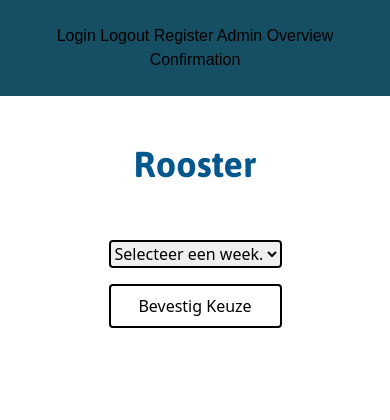
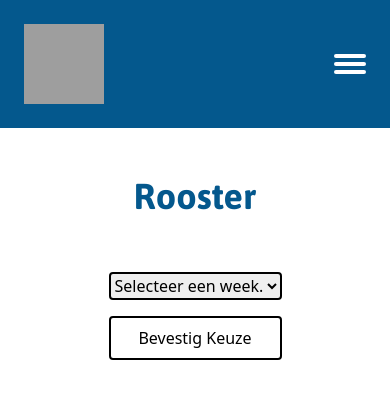
Before and after one commit to ThijsVanLoo1/CLE2, a PHP site: page /reservation.php in a window 390 px wide. Shown: the top 420 px of the page. Run offline with PHP 8.4, Linux system fonts and the light colour scheme; data comes from the database, SQL or seed files in the repository; grey boxes are pictures that could not be loaded.

Commit message:
comments

```diff
--- a/CLE2/reservation.php
+++ b/CLE2/reservation.php
@@ -1,22 +1,39 @@
 <?php
 /** @var mysqli $db */
 require_once "includes/database.php";
+session_start();
+// 1. kies een week
+// 2. zet de value van die week zijn id
+// 3. haal de datum uit het database voor die week
+// 4. zet de value in de datum's
+$query = "SELECT * FROM weeks";
+$result = mysqli_query($db, $query) or die('Error ' . mysqli_error($db) . ' with query ' . $query);
+$weeks = [];
 
-$first_name = "";
-$last_name = "";
-$email = "";
-$phone_number = "";
-$comment = "";
-$date = "";
-$time_slot = "";
-$error = "";
+while ($row = mysqli_fetch_assoc($result)) {
+    $weeks[] = $row;
+}
+$week1 = $weeks[0];
+$week2 = $weeks[1];
+$week3 = $weeks[2];
+$week4 = $weeks[3];
 
+$query = "SELECT id, first_name, last_name FROM users";
+$result = mysqli_query($db, $query) or die('Error ' . mysqli_error($db) . ' with query ' . $query);
+$docenten = [];
+
+while ($row = mysqli_fetch_assoc($result)) {
+    $docenten[] = $row;
+}
+
+$current_user_id = $_POST['user_id'] ?? $user_id ?? "";
 if (isset($_POST['submit'])) {
     $first_name = $_POST['first_name'];
     $last_name = $_POST['last_name'];
     $email = $_POST['email'];
     $phone_number = $_POST['phone_number'];
     $comment = $_POST['comment'];
+    $user_id = $_POST['user_id'];
     $date = $_POST['days'];
     $time_slot = $_POST['times'];
 
@@ -39,17 +56,23 @@ if (isset($_POST['submit'])) {
     }
 
     if (!empty($first_name) && !empty($last_name) && !empty($email) && !empty($phone_number)) {
-
         $first_name = mysqli_real_escape_string($db, $first_name);
         $last_name = mysqli_real_escape_string($db, $last_name);
         $email = mysqli_real_escape_string($db, $email);
         $phone_number = mysqli_real_escape_string($db, $phone_number);
         $time_slot = mysqli_real_escape_string($db, $time_slot);
         $date = mysqli_real_escape_string($db, $date);
+        $user_id = mysqli_real_escape_string($db, $user_id);
+        $comment = mysqli_real_escape_string($db, $comment);
 
-        $query = "INSERT INTO reservations (`first_name`, `last_name`, `email`, `phone_number`, `comment`, `date`, `time_slot`) VALUES ('$first_name', '$last_name', '$email', '$phone_number', '$comment', '$date', '$time_slot')";
-        $result = mysqli_query($db, $query)
-        or die('Error: ' . mysqli_error($db) . ' with query ' . $query);
+        $_SESSION['first_name'] = $first_name;
+        $_SESSION['last_name'] = $last_name;
+        $_SESSION['date'] = $date;
+        $_SESSION['docent_id'] = $user_id;
+        $_SESSION['time_slot'] = $time_slot;
+        $query = "INSERT INTO reservations (`first_name`, `last_name`, `email`, `phone_number`, `comment`,`user_id`, `date`, `time_slot`) VALUES ('$first_name', '$last_name', '$email', '$phone_number', '$comment', '$user_id', '$date', '$time_slot')";
+        $result = mysqli_query($db, $query) or die('Error: ' . mysqli_error($db) . ' with query ' . $query);
+
         header('Location: confirmation.php');
         mysqli_close($db);
         exit;
@@ -60,21 +83,40 @@ if (isset($_POST['submit'])) {
 <html lang="en">
 <head>
     <meta charset="UTF-8">
-    <meta name="viewport"
-          content="width=device-width, user-scalable=no, initial-scale=1.0, maximum-scale=1.0, minimum-scale=1.0">
+    <meta name="viewport" content="width=device-width, initial-scale=1.0">
     <meta http-equiv="X-UA-Compatible" content="ie=edge">
-    <link href="https://fonts.googleapis.com/css2?family=Asap:ital,wght@0,100..900;1,100..900&display=swap"
-          rel="stylesheet">
+    <link href="https://fonts.googleapis.com/css2?family=Asap:wght@100..900&display=swap" rel="stylesheet">
     <link href="output.css" rel="stylesheet">
     <title>Reservatie pagina</title>
     <script>
+        // Laad de week in van uit het datebase en ook de dagen
+        const weeksData = {
+            "<?= $week1['week_id'] ?>": ["<?= $week1['day_1'] ?>", "<?= $week1['day_2'] ?>", "<?= $week1['day_3'] ?>", "<?= $week1['day_4'] ?>", "<?= $week1['day_5'] ?>"],
+            "<?= $week2['week_id'] ?>": ["<?= $week2['day_1'] ?>", "<?= $week2['day_2'] ?>", "<?= $week2['day_3'] ?>", "<?= $week2['day_4'] ?>", "<?= $week2['day_5'] ?>"],
+            "<?= $week3['week_id'] ?>": ["<?= $week3['day_1'] ?>", "<?= $week3['day_2'] ?>", "<?= $week3['day_3'] ?>", "<?= $week3['day_4'] ?>", "<?= $week3['day_5'] ?>"],
+            "<?= $week4['week_id'] ?>": ["<?= $week4['day_1'] ?>", "<?= $week4['day_2'] ?>", "<?= $week4['day_3'] ?>", "<?= $week4['day_4'] ?>", "<?= $week4['day_5'] ?>"]
+        };
+
         //Functie om de dagen select op te roepen.
         function showDays() {
-            const weeks = document.getElementById('weeks').value;
+            const selectedWeek = document.getElementById('weeks').value;
             const daysContainer = document.getElementById('days-container');
+            const daysSelect = document.getElementById('days');
+
+            daysSelect.innerHTML = '<option value="" disabled selected>Selecteer een dag.</option>';
             //Als de week is geselecteerd verander de display naar block om het zichtbaar te maken.
-            if (weeks) {
+            //Daarnaast maakt hij dan ook een const aan die heet day en daar zijn dan de opties van de dag.
+            if (selectedWeek && weeksData[selectedWeek]) {
+                weeksData[selectedWeek].forEach((day, index) => {
+                    //Daarnaast maakt hij dan ook een const aan die heet day en daar zijn dan de opties van de dag.
+                    const option = document.createElement('option');
+                    option.value = day;
+                    option.textContent = ["Ma", "Di", "Wo", "Do", "Vr"][index];
+                    daysSelect.appendChild(option);
+                });
                 daysContainer.style.display = 'block';
+            } else {
+                daysContainer.style.display = 'none';
             }
         }
 
@@ -84,7 +126,6 @@ if (isset($_POST['submit'])) {
             const timeContainer = document.getElementById('time-container');
 
             timeContainer.innerHTML = '';
-
             //Maak een label voor de tijd select.
             const label = document.createElement('label');
             label.setAttribute('for', 'times');
@@ -95,7 +136,7 @@ if (isset($_POST['submit'])) {
             select.setAttribute('id', 'times');
             select.setAttribute('name', 'times');
             select.setAttribute('onchange', 'showData()');
-            select.setAttribute('class', 'flex flex-col items-center mt-4 border-2 border-black rounded')
+            select.setAttribute('class', 'flex flex-col items-center mt-4 border-2 border-black rounded');
 
             //Lijst met tijd. Moet nog worden aangepast om met PHP te werken.
             const times = ["12:30", "20:00"];
@@ -120,18 +161,35 @@ if (isset($_POST['submit'])) {
                 dataContainer.style.display = 'flex';
             }
         }
+
     </script>
 </head>
 
-<nav class="text-center bg-cyan-900 font-poppins p-6">
-    <a href="login.php">Login</a>
-    <a href="logout.php">Logout</a>
-    <a href="register.php">Register</a>
-    <a href="admin.php">Admin</a>
-    <a href="overview.php">Overview</a>
-    <a href="confirmation.php">Confirmation</a>
+<nav class="flex items-center justify-between p-6 bg-[#04588D]">
+    <div>
+        <a href="index.php">
+            <img src="https://www.deeendragt.nl/wp-content/uploads/sites/13/2022/10/IKCElogoklein.jpg" alt="Logo"
+                 class="w-20 h-20">
+        </a>
+    </div>
+    <div class="hidden md:flex gap-6 nav-links">
+        <a href="index.php" class="text-white hover:text-[#003060]">Home</a>
+        <a href="#" class="text-white hover:text-[#003060]">Contact</a>
+    </div>
+    <div id="mobile-menu" class="menu-toggle md:hidden cursor-pointer flex flex-col gap-1">
+        <span class="w-8 h-1 bg-white rounded transition-all"></span>
+        <span class="w-8 h-1 bg-white rounded transition-all"></span>
+        <span class="w-8 h-1 bg-white rounded transition-all"></span>
+    </div>
 </nav>
-
+<div class="nav-links hidden flex-col gap-4 bg-[#04588D] md:hidden " id="nav-links">
+    <a href="index.php" class="text-white block text-center p-2 bg-[#003060] border-b border-t">Home</a>
+    <a href="#" class="text-white block text-center p-2 bg-[#003060] border-b">Contact</a>
+</div>
+<div id="mobile-menu" class="hidden sm:hidden flex flex-col gap-2 p-4 bg-[#04588D] text-white">
+    <a href="index.php" class="hover:text-[#003060] block ">Home</a>
+    <a href="" class="hover:text-[#003060] block ">Contact</a>
+</div>
 <header class="flex justify-center text-4xl font-bold font-asap text-[#04588D] my-12">Rooster</header>
 <body>
 <div class="flex justify-center">
@@ -139,20 +197,15 @@ if (isset($_POST['submit'])) {
         <label for="weeks"></label>
         <select id="weeks" name="weeks" onchange="showDays()" class="border-2 border-black rounded">
             <option value="" disabled selected>Selecteer een week.</option>
-            <option value="week1">Week 1</option>
-            <option value="week2">Week 2</option>
-            <option value="week3">Week 3</option>
-            <option value="week4">Week 4</option>
+            <option value="<?= $week1['week_id'] ?>">Week 1</option>
+            <option value="<?= $week2['week_id'] ?>">Week 2</option>
+            <option value="<?= $week3['week_id'] ?>">Week 3</option>
+            <option value="<?= $week4['week_id'] ?>">Week 4</option>
         </select>
         <div id="days-container" style="display: none;">
             <label for="days"></label>
             <select id="days" name="days" class="border-2 border-black rounded p-6" onchange="timeSelect()">
                 <option value="" disabled selected>Selecteer een dag.</option>
-                <option value="Maandag">Ma</option>
-                <option value="Dinsdag">Di</option>
-                <option value="Woensdag">Wo</option>
-                <option value="Donderdag">Do</option>
-                <option value="Vrijdag">Vr</option>
             </select>
         </div>
 
@@ -160,22 +213,42 @@ if (isset($_POST['submit'])) {
         <div id="data-container" class="flex flex-col gap-4" style="display: none;">
             <label for="first_name">Voornaam</label>
             <input type="text" id="first_name" name="first_name" class="border-2 border-black rounded p-4"
-                   value="<?= htmlspecialchars($first_name) ?>">
+                   value="<?= htmlspecialchars($_POST['first_name'] ?? $first_name ?? "") ?>">
             <label for="last_name">Achternaam</label>
             <input type="text" id="last_name" name="last_name" class="border-2 border-black rounded p-4"
-                   value="<?= htmlspecialchars($last_name) ?>">
+                   value="<?= htmlspecialchars($_POST['last_name'] ?? $last_name ?? "") ?>">
             <label for="email">Email</label>
             <input type="email" id="email" name="email" class="border-2 border-black rounded p-4"
-                   value="<?= htmlspecialchars($email) ?>">
+                   value="<?= htmlspecialchars($_POST['email'] ?? $email ?? "") ?>">
+            <label for="user_id">Docent</label>
+            <select id="user_id" name="user_id" class="border-2 border-black rounded p-4">
+                <option value="">Selecteer een docent</option>
+                <?php foreach ($docenten as $docent): ?>
+                    <option value="<?= htmlspecialchars($docent['id']) ?>" <?= ($docent['id'] == $current_user_id) ? 'selected' : '' ?>>
+                        <?= htmlspecialchars($docent['first_name'] . ' ' . $docent['last_name']) ?>
+                    </option>
+                <?php endforeach; ?>
+            </select>
             <label for="phone_number">Telefoon Nummer</label>
             <input type="number" id="phone_number" name="phone_number" class="border-2 border-black rounded p-4"
-                   value="<?= htmlspecialchars($phone_number) ?>">
+                   value="<?= htmlspecialchars($_POST['phone_number'] ?? $phone_number ?? "") ?>">
             <label for="comment">Comment</label>
             <textarea rows="5" cols="3" type="text" id="comment" name="comment"
-                      class="border-2 border-black rounded p-4"><?= htmlspecialchars($comment) ?></textarea>
+                      class="border-2 border-black rounded p-4"><?= htmlspecialchars($_POST['comment'] ?? $comment ?? "") ?></textarea>
         </div>
         <input type="submit" name="submit" value="Bevestig Keuze" class="border-2 border-black rounded p-2">
     </form>
 </div>
 </body>
+<script>
+    // Hamburger menu
+    const menuToggle = document.querySelector("#mobile-menu"); // selecteert het id van het element en maakt ervoor een variable aan
+    const navLinks = document.querySelector("#nav-links"); // selecteert het id van het element en maakt ervoor een variable aan
+
+    // als je op het hamburger menu klikt
+    menuToggle.addEventListener("click", () => {
+        navLinks.classList.toggle("hidden"); // voegt hij bij de nav links id de class hidden bij zodat hij verdwijnt
+        menuToggle.classList.toggle("open"); // en voegt hij hierbij dat de mobile menu open gaat
+    });
+</script>
 </html>
```
